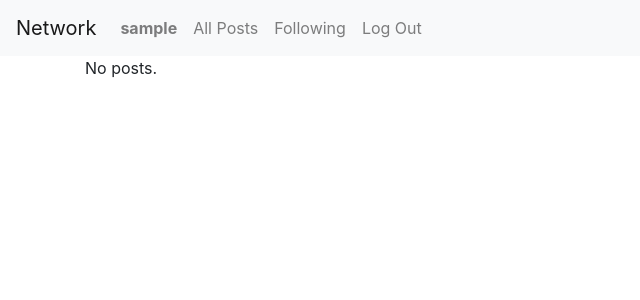
After one commit to jgarte/network, a Django app: page /following in a window 1280 px wide. The commit adds this page. Shown: the top 300 px of the page, without its empty margins (0-640 px from the left). Run offline with Django 3.2, Linux system fonts and the light colour scheme; the visitor is signed in with stand-in values (Sample User, id 1); data comes from the database, SQL or seed files in the repository; data that the repository does not hold is empty; some libraries are stand-ins or nearby versions.

Commit message:
profile and following page lists posts + posts link to user profile

```diff
--- a/network/models.py
+++ b/network/models.py
@@ -5,21 +5,12 @@ from django.urls import reverse
 
 
 class User(AbstractUser):
-    pass
-    # TODO a user may not follow him/her self
-    # Validators ^?
-    # followers = models.ManyToManyField('self',
-    #                                    related_name="followers",
-    #                                    symmetrical=False)
+    following = models.ManyToManyField('self',
+                                       related_name="followers",
+                                       symmetrical=False)
 
 
 class Post(models.Model):
-    """
-    Each post should include the username of the poster, the post
-    content itself, the date and time at which the post was made, and
-    the number of “likes” the post has (this will be 0 for all posts
-    until you implement the ability to “like” a post later).
-    """
     POST_LIMIT = 240
     author = models.ForeignKey(settings.AUTH_USER_MODEL,
                                on_delete=models.CASCADE)
@@ -31,6 +22,9 @@ class Post(models.Model):
                                    blank=True)
     # TODO comments
 
+    class Meta:
+        ordering = ['date_created']
+
     def __str__(self):
         return f"Author: {self.author}"
 
--- /dev/null
+++ b/network/templates/network/following.html
@@ -0,0 +1,7 @@
+{% extends "network/layout.html" %}
+
+{% block body %}
+  <div class="container">
+    {% include "network/posts.html" %}
+  </div>
+{% endblock %}
--- a/network/templates/network/layout.html
+++ b/network/templates/network/layout.html
@@ -15,7 +15,7 @@
         <ul class="navbar-nav mr-auto">
           {% if user.is_authenticated %}
             <li class="nav-item">
-              <a class="nav-link" href="#"><strong>{{ user.username }}</strong></a>
+              <a class="nav-link" href="{% url 'profile' user.username %}"><strong>{{ user.username }}</strong></a>
             </li>
           {% endif %}
           <li class="nav-item">
@@ -23,7 +23,7 @@
           </li>
           {% if user.is_authenticated %}
             <li class="nav-item">
-              <a class="nav-link" href="#">Following</a>
+              <a class="nav-link" href="{% url 'following' %}">Following</a>
             </li>
             <li class="nav-item">
               <a class="nav-link" href="{% url 'logout' %}">Log Out</a>
--- /dev/null
+++ b/network/templates/network/posts.html
@@ -0,0 +1,17 @@
+{% for post in posts %}
+  <!-- TODO wrap in .row? -->
+  <section>
+    <ul class="list-group mt-3">
+      <!-- TODO link to edit URL -->
+      <li class="list-group-item">
+        <div class="d-flex w-100 justify-content-between">
+          <h4 class="mb-1"><a href="{% url 'profile' post.author.username %}">@{{post.author.username}}</a></h4>
+          <small class="text-muted">{{post.date_created}}</small>
+        </div>
+        <p class="mb-1">{{post.content}}</p>
+        <p class="card-text"><small class="text-muted">{{post.likes.count}} likes</small></p>
+      </li>
+    </ul></section>
+{% empty %}
+    <p>No posts.</p>
+{% endfor %}
--- a/network/urls.py
+++ b/network/urls.py
@@ -7,5 +7,7 @@ urlpatterns = [
     path("", views.AllPostsView.as_view(), name="posts"),
     path("login", views.login_view, name="login"),
     path("logout", views.logout_view, name="logout"),
-    path("register", views.register, name="register")
+    path("register", views.register, name="register"),
+    path("following", views.FollowingView.as_view(), name='following'),
+    path("<username>", views.ProfileView.as_view(), name='profile'),
 ]
--- a/network/views.py
+++ b/network/views.py
@@ -1,26 +1,28 @@
 from django.contrib.auth import authenticate, login, logout
 from django.db import IntegrityError
 from django.http import HttpResponse, HttpResponseRedirect
-from django.shortcuts import render
+from django.shortcuts import render, get_object_or_404
 from django.urls import reverse
-from django.views.generic import ListView, CreateView
+from django.views.generic import ListView, CreateView, TemplateView
 from django.contrib.auth.mixins import LoginRequiredMixin
 #from django.views.generic.detail import SingleObjectMixin
 from django.views import View
+from django.conf import settings
 
 from .models import User, Post
 from .forms import PostForm
 
-
 # TODO - [ ] *New Post*: Users who are signed in should be able to write a new
 #        text-based post by filling in text into a text area and then
 #        clicking a button to submit the post.
+
 
 class PostsView(ListView):
     """Shows a form to create a post and lists all the posts."""
     model = Post
     context_object_name = 'posts'
     template_name = 'network/index.html'
+    paginate_by = 10
 
     def get_context_data(self, **kwargs):
         context = super().get_context_data(**kwargs)
@@ -40,7 +42,6 @@ class CreatePost(LoginRequiredMixin, CreateView):
 
 class AllPostsView(View):
     """List all posts."""
-
     def get(self, request, *args, **kwargs):
         view = PostsView.as_view()
         return view(request, *args, **kwargs)
@@ -48,6 +49,33 @@ class AllPostsView(View):
     def post(self, request, *args, **kwargs):
         view = CreatePost.as_view()
         return view(request, *args, **kwargs)
+
+
+class ProfileView(ListView):
+    template_name = "network/profile.html"
+    context_object_name = "posts"
+    paginate_by = 10
+
+    def get_queryset(self):
+        self.user_profile = get_object_or_404(User,
+                                              username=self.kwargs['username'])
+        return Post.objects.filter(
+            author=self.user_profile).order_by('-date_created')
+
+    def get_context_data(self, **kwargs):
+        context = super().get_context_data(**kwargs)
+        context['user_profile'] = self.user_profile
+        return context
+
+
+class FollowingView(LoginRequiredMixin, ListView):
+    template_name = "network/following.html"
+    context_object_name = "posts"
+    paginate_by = 10
+
+    def get_queryset(self):
+        return Post.objects.filter(
+            author__in=self.request.user.following.all())
 
 
 def login_view(request):
@@ -63,9 +91,8 @@ def login_view(request):
             login(request, user)
             return HttpResponseRedirect(reverse("posts"))
         else:
-            return render(request, "network/login.html", {
-                "message": "Invalid username and/or password."
-            })
+            return render(request, "network/login.html",
+                          {"message": "Invalid username and/or password."})
     else:
         return render(request, "network/login.html")
 
@@ -84,18 +111,16 @@ def register(request):
         password = request.POST["password"]
         confirmation = request.POST["confirmation"]
         if password != confirmation:
-            return render(request, "network/register.html", {
-                "message": "Passwords must match."
-            })
+            return render(request, "network/register.html",
+                          {"message": "Passwords must match."})
 
         # Attempt to create new user
         try:
             user = User.objects.create_user(username, email, password)
             user.save()
         except IntegrityError:
-            return render(request, "network/register.html", {
-                "message": "Username already taken."
-            })
+            return render(request, "network/register.html",
+                          {"message": "Username already taken."})
         login(request, user)
         return HttpResponseRedirect(reverse("index"))
     else:
```
Also changed, not shown: network/templates/network/index.html (+2 -17 lines), network/templates/network/posts_pagination.html (added, +11 -0 lines), network/templates/network/profile.html (added, +14 -0 lines), network/migrations/0009_auto_20200810_1748.py (added), 1 other file.
